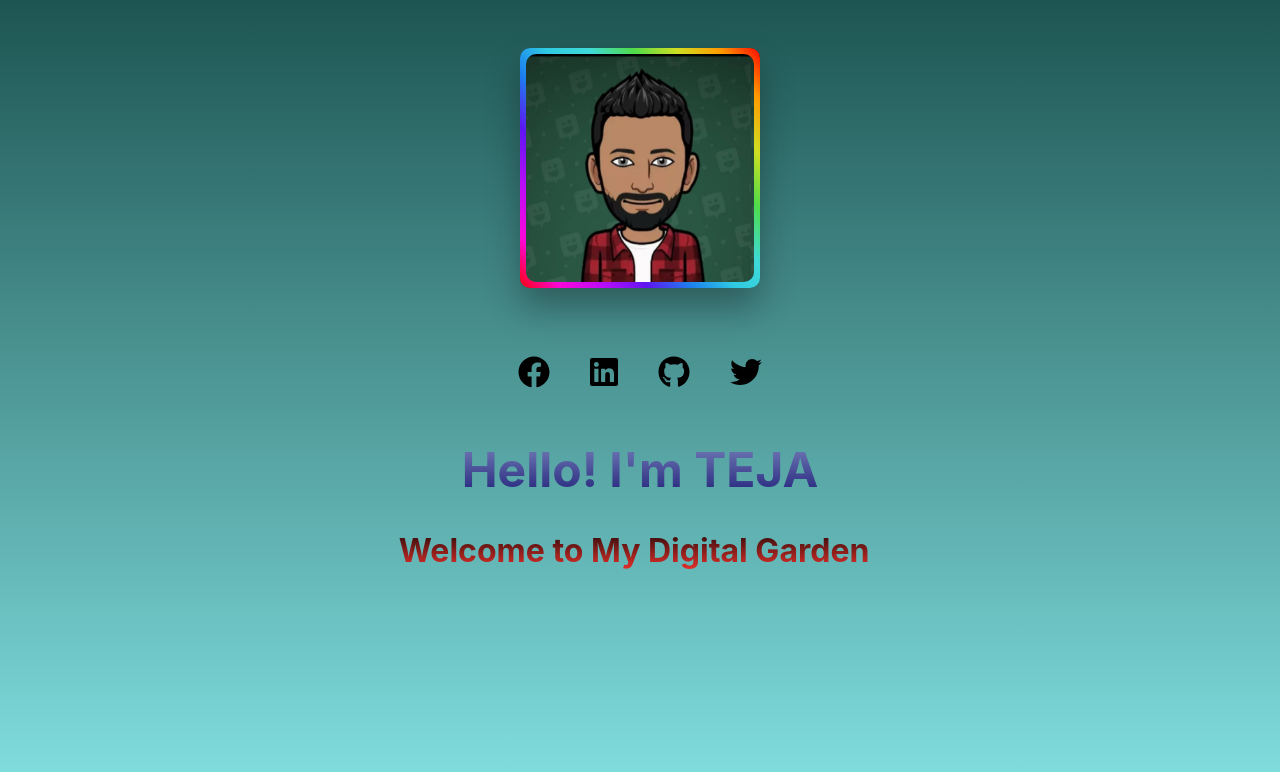
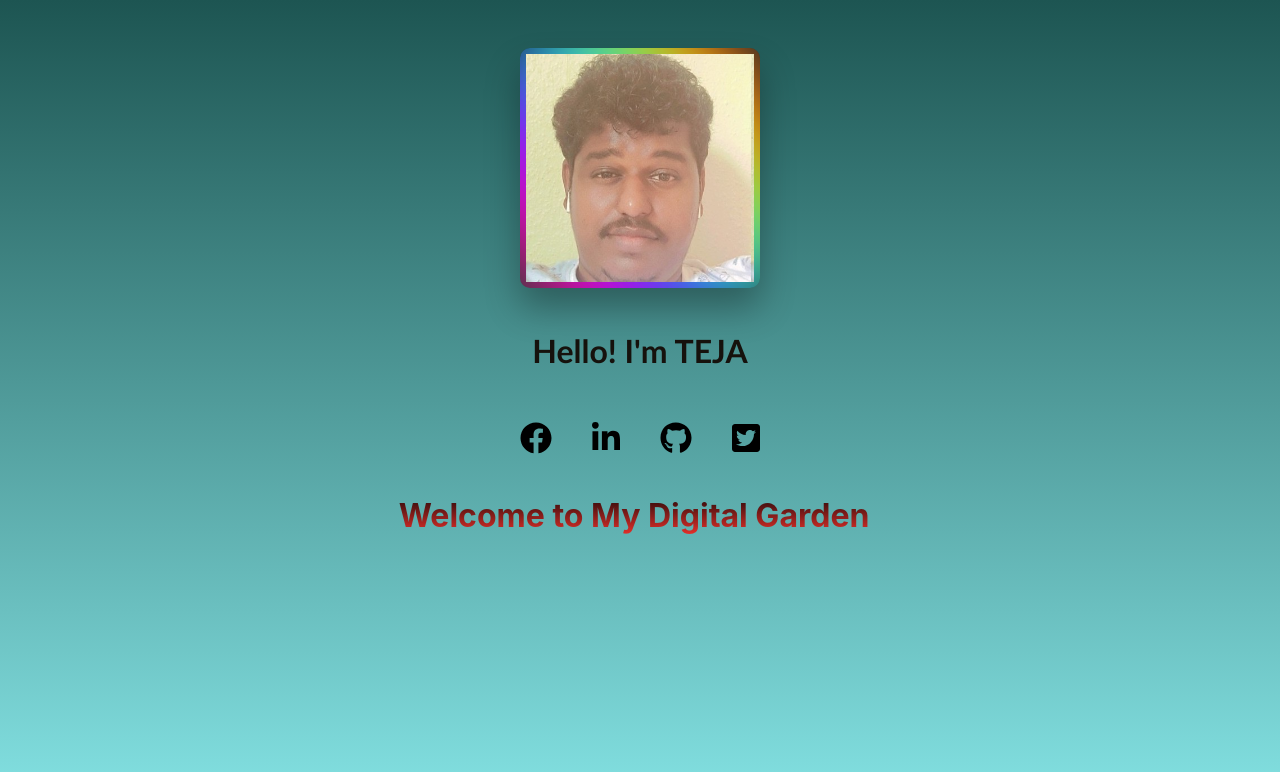
Before and after one commit to teja4d/Teja4d, a React (Create React App) app: page / in a window 1280 px wide. Shown: the top 772 px of the page. Built offline with nearby package versions, Linux system fonts and the light colour scheme.

Commit message:
added image

```diff
--- a/src/App.css
+++ b/src/App.css
@@ -3,38 +3,8 @@
   background-image: linear-gradient(to bottom,#1d5552 , #83e1e2);
   min-height: 100vh;
 }
-
-.App-logo {
-  height: 40vmin;
-  pointer-events: none;
+.content-title{
+  font-family: 'Trebuchet MS', 'Lucida Sans Unicode', 'Lucida Grande', 'Lucida Sans', Arial, sans-serif;
+  color: rgb(22, 18, 13);
+  font-size: 32px;
 }
-
-@media (prefers-reduced-motion: no-preference) {
-  .App-logo {
-    animation: App-logo-spin infinite 20s linear;
-  }
-}
-
-.App-header {
-  background-color: #282c34;
-  min-height: 100vh;
-  display: flex;
-  flex-direction: column;
-  align-items: center;
-  justify-content: center;
-  font-size: calc(10px + 2vmin);
-  color: white;
-}
-
-.App-link {
-  color: #61dafb;
-}
-
-@keyframes App-logo-spin {
-  from {
-    transform: rotate(0deg);
-  }
-  to {
-    transform: rotate(360deg);
-  }
-}
--- a/src/App.js
+++ b/src/App.js
@@ -5,13 +5,18 @@ import Content from './components/Content/Content';
 import Image from './components/Imagebox/Image';
 import SocialIcons from './components/socialicons/SocialIcons';
 
+import {BrowserRouter as Router } from 'react-router-dom'
+
 
 function App() {
   return (
     <div className="App">
+      <Router>
       <Image/>
+      <h4 className="content-title">Hello! I'm TEJA</h4>
       <SocialIcons/>
       <Content></Content>
+      </Router>
     </div>
   );
 }
--- a/src/components/Content/Content.css
+++ b/src/components/Content/Content.css
@@ -1,10 +1,4 @@
-.content-title{
-    font-family:-apple-system, BlinkMacSystemFont, 'Segoe UI', Roboto, Oxygen, Ubuntu, Cantarell, 'Open Sans', 'Helvetica Neue', sans-serif;
-    font-size: 48px;
-    background-image: linear-gradient(#7783bb,#1f1d77);
-    -webkit-background-clip: text;
-  -webkit-text-fill-color: transparent;
-}
+
 .content-items {
     font-size: 32px;
     background-image: linear-gradient(#250a0a,#e7302a);
--- a/src/components/Content/Content.js
+++ b/src/components/Content/Content.js
@@ -12,7 +12,6 @@ export default function Content() {
 
     return (
         <div>
-            <h1 className="content-title">Hello! I'm TEJA</h1>
            <h2 className="content-items"><Typical steps={steps} loop={Infinity}/></h2>
         </div>
     )
--- a/src/components/Imagebox/Image.css
+++ b/src/components/Imagebox/Image.css
@@ -2,7 +2,7 @@
     display: flex;
     align-items: center;
     justify-content: center;
-    padding: 48px;
+    padding-top: 48px;
 }
 
 .image-box{
@@ -20,8 +20,9 @@
 .image-box::before{
 content:'';
 position:absolute;
-width: 340px;
+width: 300px;
 height: 140%;
+filter: blur(32px);
 background: linear-gradient( 90deg,
 rgba(255, 0, 0, 1) 0%,
 rgba(255, 154, 0, 1) 10%,
@@ -39,10 +40,12 @@ animation: animate 5s linear infinite alternate;
 .image-box::after{
     content: "";
     position: absolute;
+
     inset:6px;
-    background:url('../../assets/Teja_avatar.jpeg');
-    background-size: 225px 250px;
-    border-radius: 10px;
+    background:url('../../assets/image.jpeg');
+    background-size: 225px 230px;
+
+
 }
 @keyframes animate{
     0%{
--- a/src/components/socialicons/SocialIcons.css
+++ b/src/components/socialicons/SocialIcons.css
@@ -5,7 +5,7 @@
 }
 .list-items {
     display: inline-block;
-    margin: 10px;
+    margin: 0 10px;
     padding: 10px;
     transition: 0.4s ease-in-out;
     z-index: 1;
--- a/src/components/socialicons/SocialIcons.js
+++ b/src/components/socialicons/SocialIcons.js
@@ -1,18 +1,41 @@
 import React from 'react';
+import {Link} from 'react-router-dom'
 import { FontAwesomeIcon } from '@fortawesome/react-fontawesome';
-import {faFacebook,faLinkedin,faGithub,faTwitter} from '@fortawesome/free-brands-svg-icons'
+import {faFacebook,faLinkedin,faGithub,faTwitter, faFacebookF, faLinkedinIn, faTwitterSquare} from '@fortawesome/free-brands-svg-icons'
 
 import './SocialIcons.css'
 export default function SocialIcons() {
-    const icons = [faFacebook,faLinkedin,faGithub,faTwitter]
+    const icons = [
+        {
+
+            "icon":faFacebook,
+            "url":"https://www.facebook.com/teja4D"
+        },
+        {
+            "icon":faLinkedinIn,
+            "url":"https://www.linkedin.com/in/teja4d/"
+        },
+        {
+            "icon":faGithub,
+            "url":"https://github.com/Teja6d"
+        },
+        {
+            "icon":faTwitterSquare,
+            "url":"https://twitter.com/teja4d"
+        }
+    ]
     const IconClicked = ()=>{
         navigator.vibrate(80);
-
     }
     return (
         <div>
             <div className='icon-wrapper'>
-                {icons.map((icon,index)=><FontAwesomeIcon key={index} className="list-items" onClick={IconClicked} icon={icon} size='2x'></FontAwesomeIcon> )}
+                {[...icons].map((icon,index)=>(
+                <a key={index} href={icon.url} style={{"color":"inherit"}}>
+                <FontAwesomeIcon  className="list-items" onClick={IconClicked} icon={icon.icon} size='2x'></FontAwesomeIcon>
+                </a>)
+                )
+            }
            </div>
         </div>
     )
```
Also changed, not shown: src/assets/image.jpeg (added), 17 other files (tests, documents, lock files or other folders).
